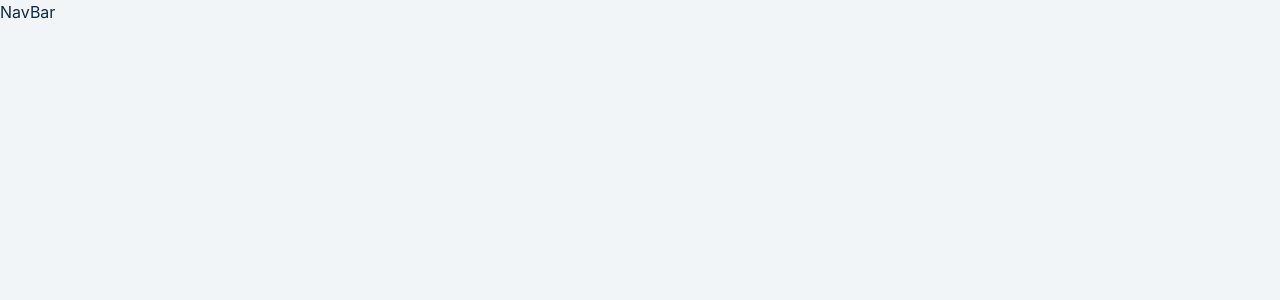
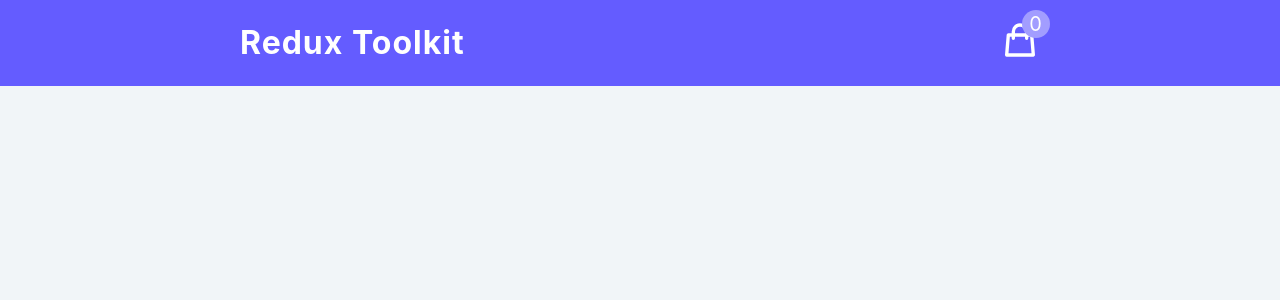
Before and after one commit to UsamaBhakrani/reduxcart-react, a React (Vite) app: page / in a window 1280 px wide. Shown: the top 300 px of the page. Built offline with nearby package versions, Linux system fonts and the light colour scheme.

Commit message:
NavBar Structure

```diff
--- a/src/components/NavBar.jsx
+++ b/src/components/NavBar.jsx
@@ -1,8 +1,21 @@
+import { useSelector } from "react-redux";
+import { CartIcon } from "../Icons";
 
 const NavBar = () => {
+  const { amount } = useSelector((state) => state.cart);
   return (
-    <div>NavBar</div>
-  )
-}
+    <nav>
+      <div className="nav-center">
+        <h3>Redux Toolkit</h3>
+        <div className="nav-container">
+          <CartIcon />
+          <div className="amount-container">
+            <p className="total-amount">{amount}</p>
+          </div>
+        </div>
+      </div>
+    </nav>
+  );
+};
 
-export default NavBar
+export default NavBar;
```
